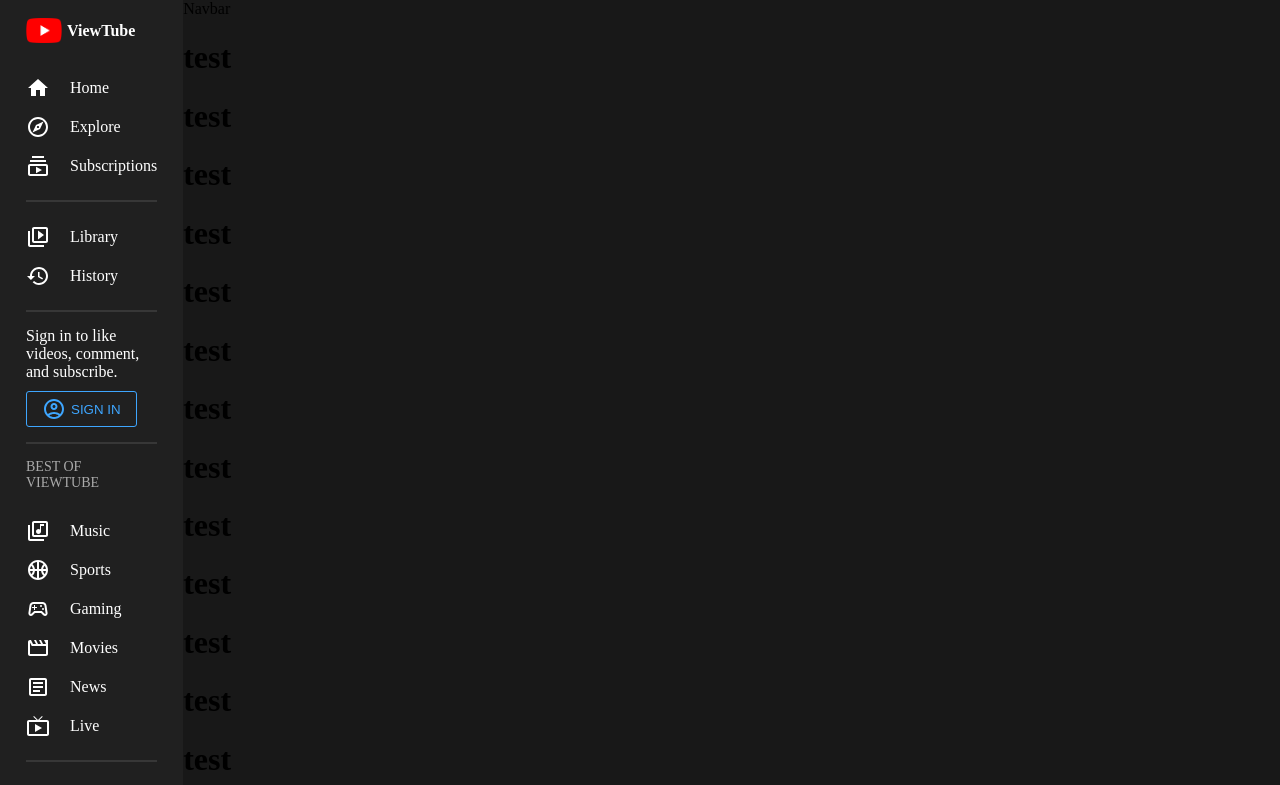
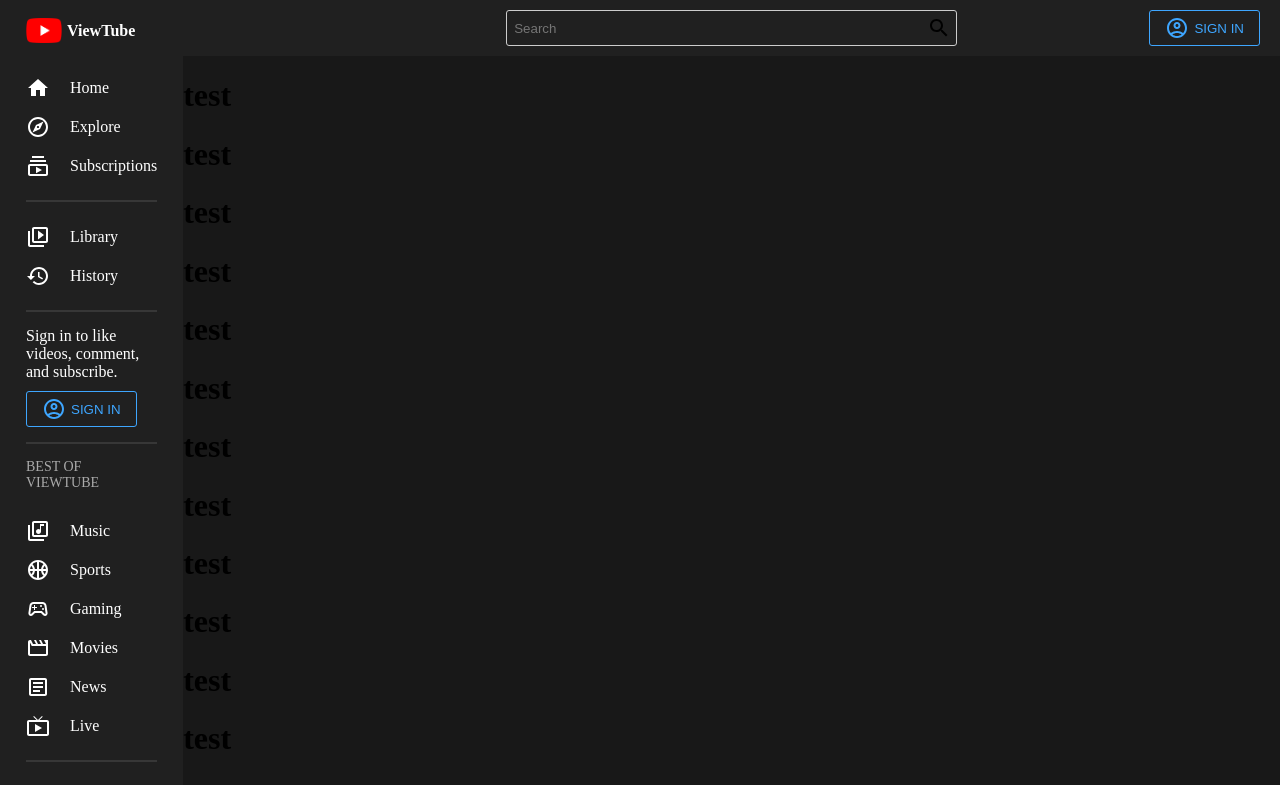
Before and after one commit to Sudeep-Poojary/ViewTube, a React (Create React App) app: page / in a window 1280 px wide. Shown: the top 785 px of the page. Built offline with nearby package versions, Linux system fonts and the light colour scheme.

Commit message:
chore: Completed Navbar

```diff
--- a/src/components/Navbar.jsx
+++ b/src/components/Navbar.jsx
@@ -1,7 +1,72 @@
 import React from "react";
+import styled from "styled-components";
+import AccountCircleOutlinedIcon from "@mui/icons-material/AccountCircleOutlined";
+import SearchOutlinedIcon from "@mui/icons-material/SearchOutlined";
+
+const Container = styled.div`
+  position: sticky;
+  top: 0;
+  background-color: ${({ theme }) => theme.bgLighter};
+  height: 56px;
+`;
+
+const Wrapper = styled.div`
+  display: flex;
+  align-items: center;
+  justify-content: flex-end;
+  height: 100%;
+  padding: 0px 20px;
+  position: relative;
+`;
+
+const Search = styled.div`
+  width: 40%;
+  position: absolute;
+  left: 0;
+  right: 0;
+  margin: auto;
+  display: flex;
+  align-items: center;
+  justify-content: space-between;
+  padding: 5px;
+  border: 1px solid #ccc;
+  border-radius: 3px;
+`;
+
+const Input = styled.input`
+  border: none;
+  background-color: transparent;
+`;
+
+const Button = styled.button`
+  padding: 5px 15px;
+  background-color: transparent;
+  border: 1px solid #3ea6ff;
+  color: #3ea6ff;
+  border-radius: 3px;
+  font-weight: 500;
+  cursor: pointer;
+  display: flex;
+  align-items: center;
+  gap: 5px;
+`;
 
 const Navbar = () => {
-  return <div>Navbar</div>;
+  return (
+    <Container>
+      <Wrapper>
+        <Search>
+          <Input placeholder="Search" />
+          <SearchOutlinedIcon />
+        </Search>
+
+        <Button>
+          <AccountCircleOutlinedIcon />
+          SIGN IN
+        </Button>
+      </Wrapper>
+    </Container>
+  );
 };
 
 export default Navbar;
```
